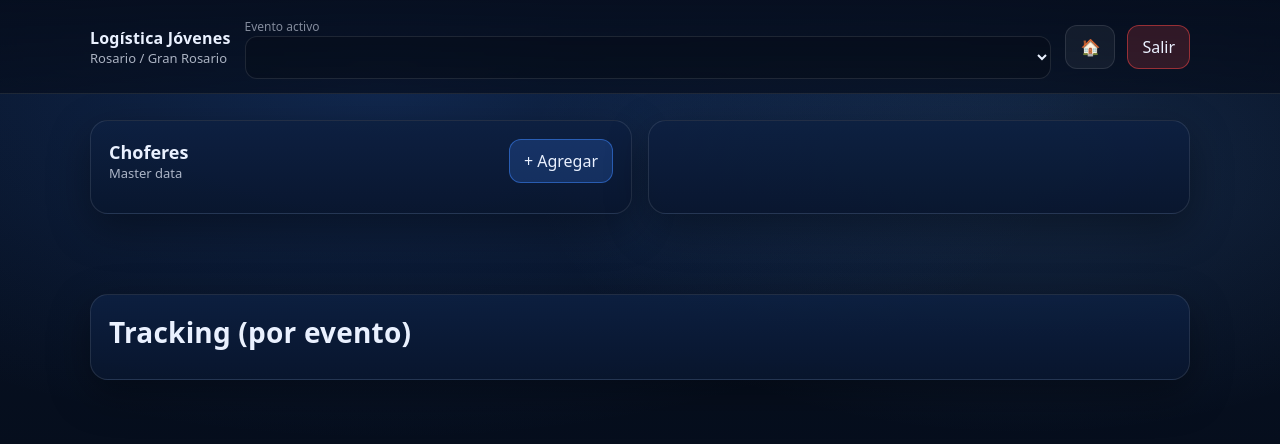
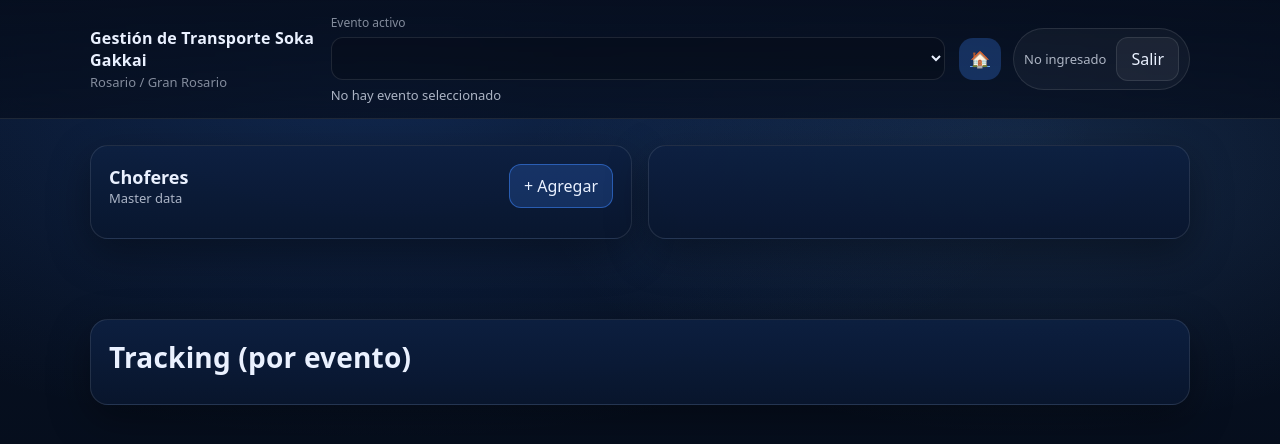
Before and after one commit to poldani2024/Logistica, a plain HTML site: page tracking.html in a window 1280 px wide. Drawn offline with Linux system fonts and the light colour scheme; no server answers.

Commit message:
Update tracking.html

```diff
--- a/tracking.html
+++ b/tracking.html
@@ -7,26 +7,40 @@
   <link rel="stylesheet" href="./styles.css" />
 </head>
 <body>
- <div class="topbar">
+ <header class="topbar">
   <div class="topbar-inner">
+    <!-- Izquierda: Marca -->
     <div class="brand">
-      <div class="title">Logística Jóvenes</div>
-      <div class="subtitle">Rosario / Gran Rosario</div>
+      <div class="title">Gestión de Transporte Soka Gakkai</div>
+      <div class="sub">Rosario / Gran Rosario</div>
     </div>
 
-    <div class="row grow">
-      <div class="grow">
+    <!-- Centro: Evento activo -->
+    <div class="topbar-center">
+      <div class="field" style="min-width:min(620px, 48vw);">
         <label>Evento activo</label>
+
+        <!-- Si la página tiene selector, dejá este <select>. Si NO, lo podés borrar y dejar solo el span -->
         <select id="eventSelect"></select>
+
+        <!-- Siempre presente: muestra el texto del evento activo -->
+        <div class="subtitle" id="eventHint">No hay evento seleccionado</div>
       </div>
     </div>
 
+    <!-- Derecha: Home + Usuario + Salir -->
     <div class="row">
-      <button class="btn" id="btnHome">🏠</button>
-      <button class="btn danger" id="btnLogout">Salir</button>
+      <a href="index.html" class="iconbtn primary" title="Inicio">🏠</a>
+
+      <div class="pill">
+        <span id="authStatus">No ingresado</span>
+        <button id="btnLogin" type="button" style="display:none">Ingresar</button>
+        <button id="btnLogout" type="button">Salir</button>
+      </div>
     </div>
   </div>
-</div>
+</header>
+
 
 <div class="container">
   <div class="grid cols-2">
```
